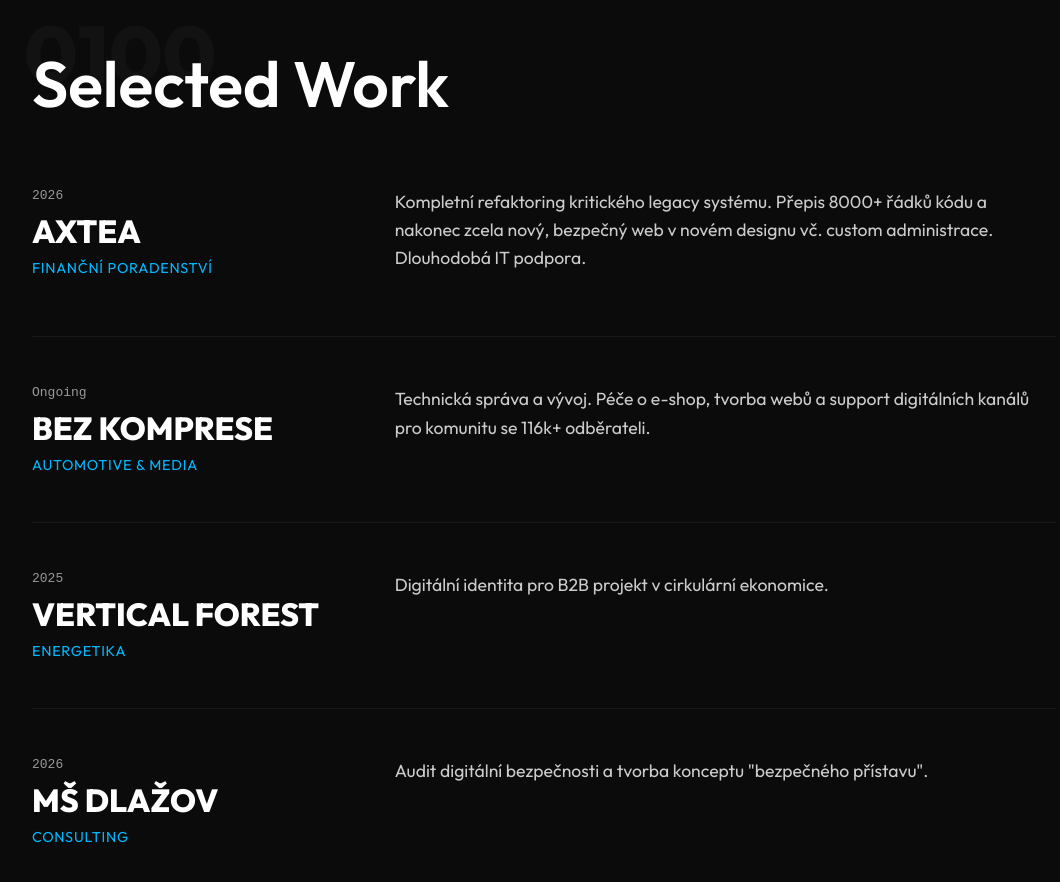
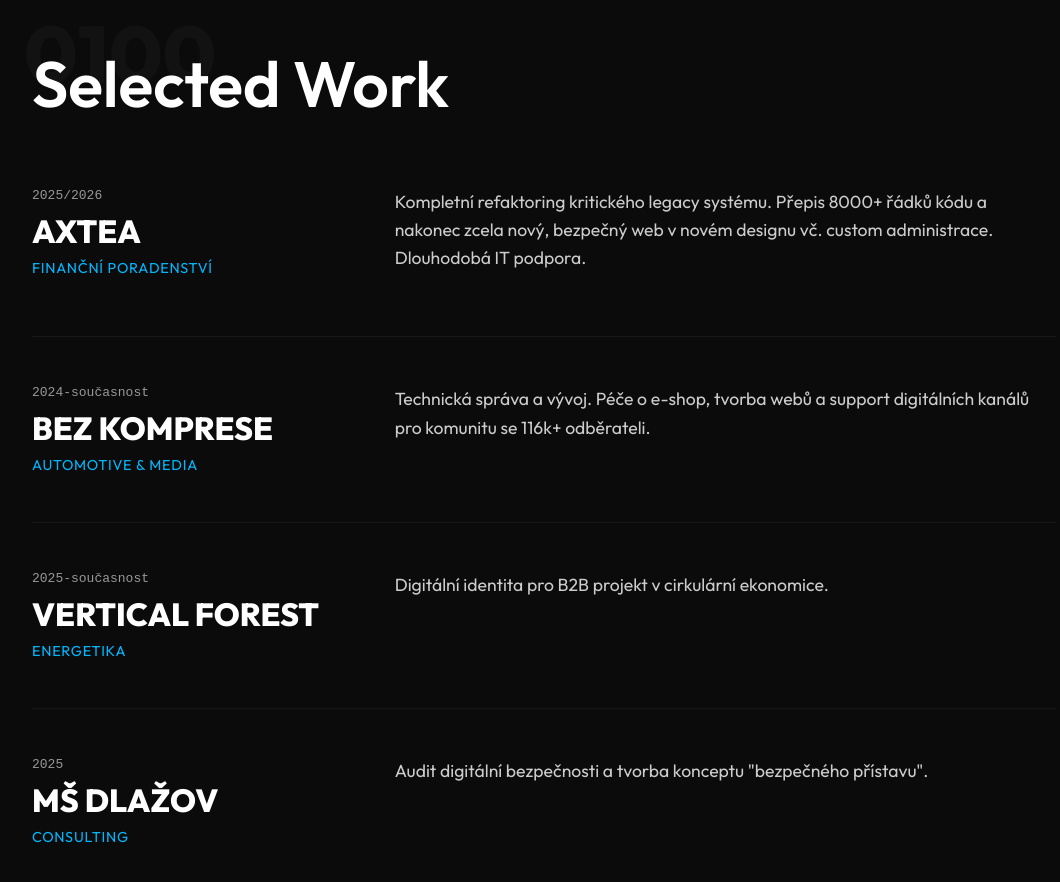
Before and after one commit to powizak/JakubProsek, a website built with Vite: page index.html in a window 1280 px wide. Shown: the part 2461-3343 px from the top of the page, without its empty margins (96-1156 px from the left). Built offline with nearby package versions, Linux system fonts and the light colour scheme.

Commit message:
edited years of projects

```diff
--- a/index.html
+++ b/index.html
@@ -272,7 +272,7 @@
                     <!-- Project 1 -->
                     <a href="https://www.axtea.cz" target="_blank" rel="noopener noreferrer" class="portfolio-item">
                         <div class="project-meta">
-                            <span class="project-year">2026</span>
+                            <span class="project-year">2025/2026</span>
                             <h3>AXTEA <span class="link-arrow">↗</span></h3>
                             <span class="project-type">Finanční poradenství</span>
                         </div>
@@ -288,7 +288,7 @@
                     <a href="https://linktr.ee/bezkomprese" target="_blank" rel="noopener noreferrer"
                         class="portfolio-item">
                         <div class="project-meta">
-                            <span class="project-year">Ongoing</span>
+                            <span class="project-year">2024-současnost</span>
                             <h3>BEZ KOMPRESE <span class="link-arrow">↗</span></h3>
                             <span class="project-type">Automotive & Media</span>
                         </div>
@@ -302,7 +302,7 @@
                     <a href="https://www.verticalforest.cz" target="_blank" rel="noopener noreferrer"
                         class="portfolio-item">
                         <div class="project-meta">
-                            <span class="project-year">2025</span>
+                            <span class="project-year">2025-současnost</span>
                             <h3>VERTICAL FOREST <span class="link-arrow">↗</span></h3>
                             <span class="project-type">Energetika</span>
                         </div>
@@ -314,7 +314,7 @@
                     <!-- Project 4 -->
                     <article class="portfolio-item">
                         <div class="project-meta">
-                            <span class="project-year">2026</span>
+                            <span class="project-year">2025</span>
                             <h3>MŠ DLAŽOV</h3>
                             <span class="project-type">Consulting</span>
                         </div>
```
